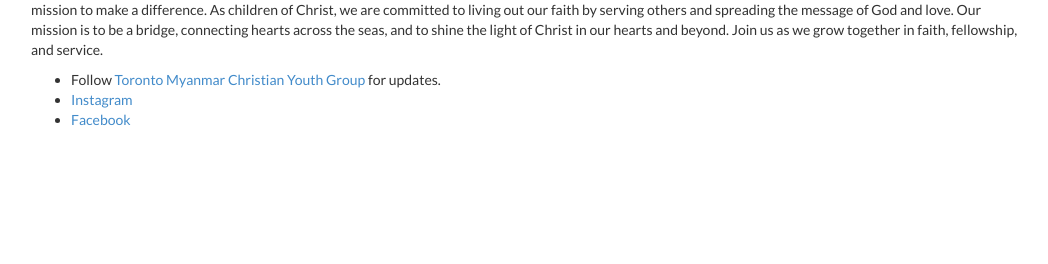
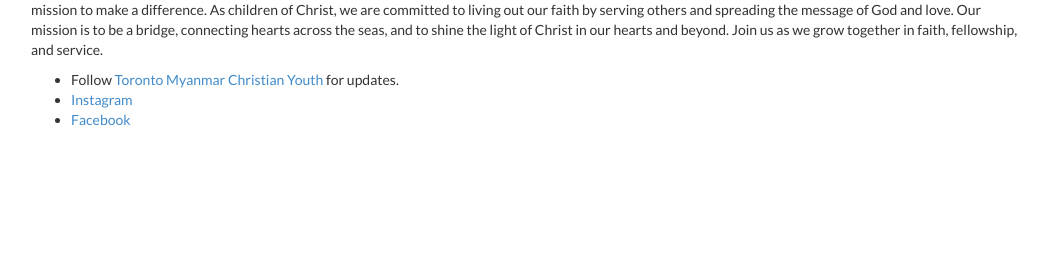
Before and after one commit to torontomyanmarchristian/torontomyanmarchristian.github.io, a Jekyll site: the page built from _pages/omcy.md, in a window 1280 px wide. Shown: the part 514-778 px from the top of the page, without its empty margins (112-1160 px from the left). Built offline with Jekyll 4.4.1, drawn with Linux system fonts in a browser that asks for light colours.

Commit message:
Update omcy.md

```diff
--- a/_pages/omcy.md
+++ b/_pages/omcy.md
@@ -18,6 +18,6 @@ Welcome to Overseas Myanmar Christian Youth! We are a vibrant community of young
 
 
 
-- Follow [Toronto Myanmar Christian Youth Group](http://omcy.torontomyanmarchristian.org/) for updates.
+- Follow [Toronto Myanmar Christian Youth](http://omcy.torontomyanmarchristian.org/) for updates.
 - [Instagram](https://www.instagram.com/mcyouthofficial?igsh=dnV2eHhqZ2JhOHRs)
 - [Facebook](https://www.facebook.com/profile.php?id=61563995740184)
```
